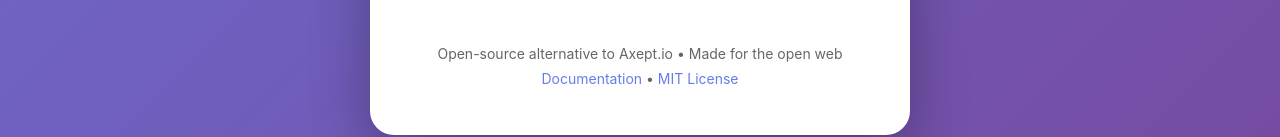
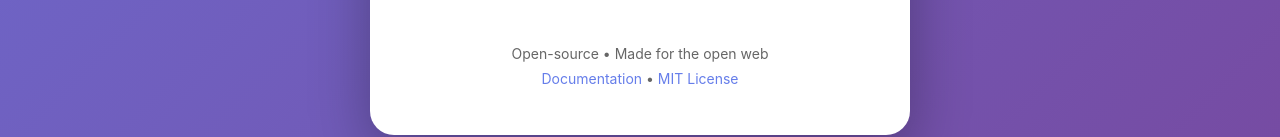
Before and after one commit to Fz3dev/cookiecraft, a website: page docs/index.html in a window 1280 px wide. Shown: the part 1639-1776 px from the top of the page. Drawn offline with Linux system fonts and the light colour scheme.

Commit message:
Remove external references from codebase

```diff
--- a/docs/index.html
+++ b/docs/index.html
@@ -263,7 +263,7 @@
     </div>
 
     <div class="footer">
-      <p>Open-source alternative to Axept.io • Made for the open web</p>
+      <p>Open-source • Made for the open web</p>
       <p style="margin-top: 0.5rem;">
         <a href="https://github.com/Fz3dev/cookiecraft" style="color: #667eea; text-decoration: none;">Documentation</a>
         •
--- a/package.json
+++ b/package.json
@@ -1,7 +1,7 @@
 {
   "name": "cookiecraft",
   "version": "1.0.0",
-  "description": "Lightweight GDPR-compliant cookie consent library - Open-source alternative to Axept.io for any website",
+  "description": "Lightweight GDPR-compliant cookie consent library for any website",
   "main": "dist/cookiecraft.js",
   "module": "dist/cookiecraft.esm.js",
   "types": "dist/types/index.d.ts",
--- a/src/index.ts
+++ b/src/index.ts
@@ -1,7 +1,6 @@
 /**
  * CookieCraft
  * Lightweight GDPR-compliant cookie consent library
- * Open-source alternative to Axept.io
  */
 
 export { CookieConsent } from './core/CookieConsent';
--- a/src/styles/banner.css
+++ b/src/styles/banner.css
@@ -1,6 +1,5 @@
 /**
  * Banner Styles - Cookie Consent Banner
- * Modern design inspired by Axept.io
  */
 
 :root {
```
Also changed, not shown: README.md, dist/types/index.d.ts.
